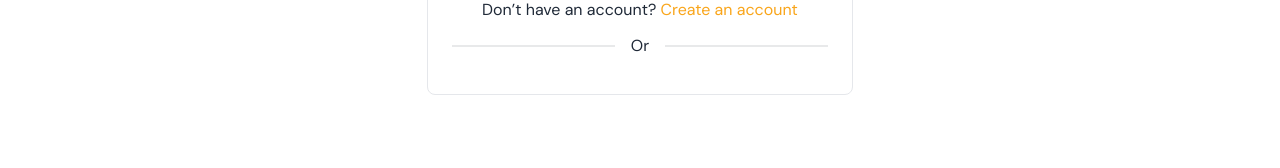
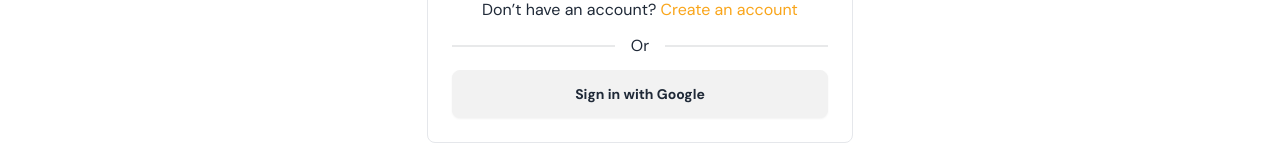
Before and after one commit to mdyeasinhn/Foodoko-client, a React (Vite) app: page /login in a window 1280 px wide. Shown: the part 383-551 px from the top of the page. Built offline with nearby package versions, Linux system fonts and the light colour scheme; no server answers.

Commit message:
login page updated and googleProvider create

```diff
--- a/src/Pages/Login/Login.jsx
+++ b/src/Pages/Login/Login.jsx
@@ -92,11 +92,11 @@
                     <p className="text-center mt-4">Don’t have an account?<Link className="text-[#F9A51A]" to='/signup'> Create an account</Link> </p>
                 </div>
                 <div className="divider"> Or </div>
-                {/* <div className="mt-4">
+                <div className="mt-4">
                     <button onClick={hanldeGoogleLogin} className='w-full px-4 py-3 font-bold text-center btn'>
                         Sign in with Google
                     </button>
-                </div> */}
+                </div>
             </form>
         </div>
     );
```
